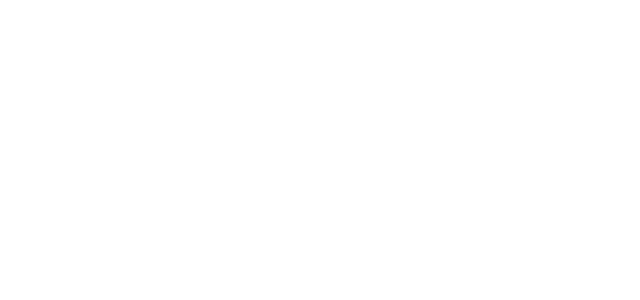
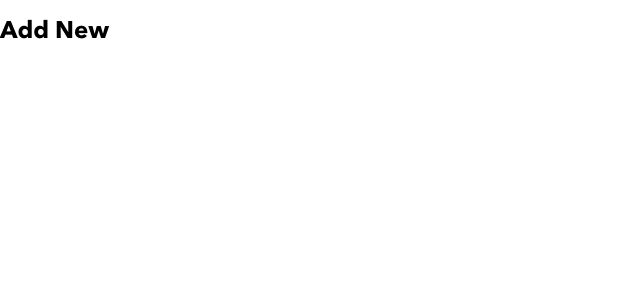
Before and after one commit to mkimsing/Instock, a React (Create React App) app in the folder client/: page /addWarehouse in a window 1280 px wide. Shown: the top 300 px of the page, without its empty margins (0-640 px from the left). Built offline with nearby package versions, Linux system fonts and the light colour scheme.

Commit message:
nav bar tweak, intital warehouse

```diff
--- a/client/src/App.js
+++ b/client/src/App.js
@@ -4,14 +4,16 @@
 import WarehousesContainer from "./containers/WarehousesContainer";
 import InventoryContainer from "./containers/InventoryContainer";
 import navBar from "./components/NavBar";
+import addWarehouse from "./components/addWarehouse";
 
 class App extends React.Component {
   render() {
     return (
       <div className="App">
         <Switch>
+          <Route path="/navBar" component={navBar} />
+          <Route path="/addWarehouse" component={addWarehouse}/>
           {/* When a user hits the homepage, redirect them to the list of warehouses */}
-          <Route path="/navBar" component={navBar} />
           <Route path="/" exact component={WarehousesContainer} />
           <Route path="/warehouses" component={WarehousesContainer} />
           <Route path="/inventory" component={InventoryContainer} />
--- /dev/null
+++ b/client/src/components/addWarehouse.js
@@ -0,0 +1,11 @@
+import React from "react";
+import { Link } from "react-router-dom";
+
+export default function addWarehouse() {
+    return (
+        <div>
+            <h1>Add New</h1>
+
+        </div>
+    )
+}
--- a/client/src/styles/partials/_navBar.scss
+++ b/client/src/styles/partials/_navBar.scss
@@ -40,6 +40,7 @@
         text-decoration: none;
     }
 
+    a:hover,
     a:active,
     a:visited {
         font-weight: 550;
```
Also changed, not shown: client/src/styles/partials/_add-warehouse.scss (added).
